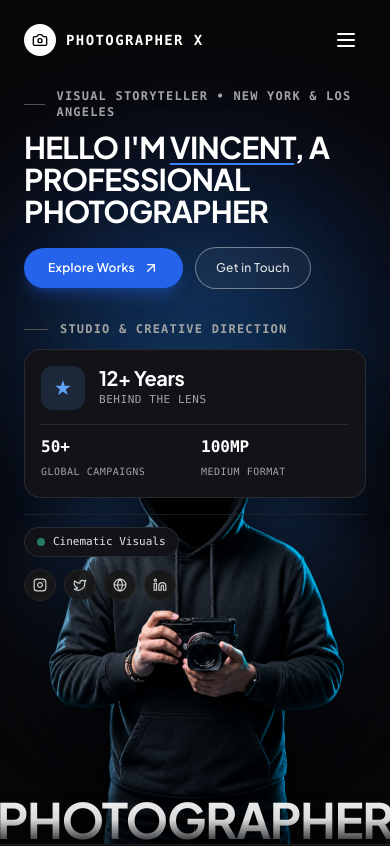
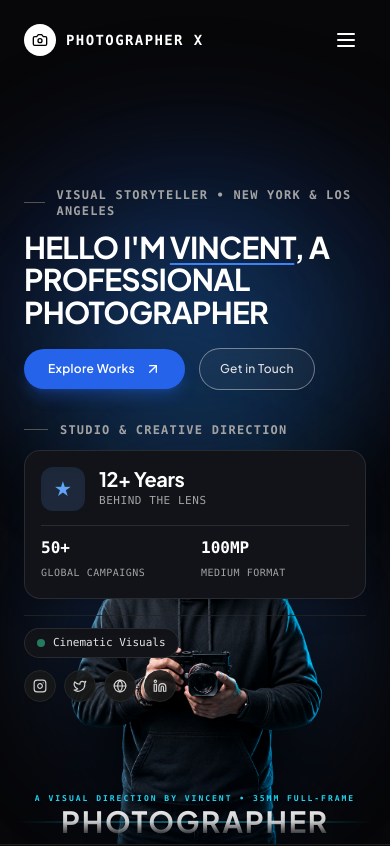
Before and after one commit to IanCastlee/photographer-portfolio, a React (Vite) app: page / in a window 390 px wide. Shown: the top 846 px of the page. Built offline with nearby package versions, Linux system fonts and the light colour scheme; a web font is replaced by a local one.

Commit message:
feat: move left greeting strictly to left side, add cinematic movie effect to PHOTOGRAPHER title, and fix mobile margins

```diff
--- a/src/components/organisms/HeroSection.jsx
+++ b/src/components/organisms/HeroSection.jsx
@@ -18,42 +18,42 @@ export const HeroSection = ({ profile, featuredProjects = [] }) => {
   return (
     <section
       id="home"
-      className="relative min-h-screen flex flex-col justify-between pt-20 pb-0 sm:pt-24 overflow-hidden bg-[#f6f7f9] dark:bg-[#070709] transition-colors duration-500"
+      className="relative min-h-screen flex flex-col justify-between pt-24 pb-0 sm:pt-28 overflow-hidden bg-[#f6f7f9] dark:bg-[#070709] transition-colors duration-500"
     >
-      {/* ─── ATMOSPHERIC BACKGROUND SPOTLIGHT ─── */}
+      {/* ─── ATMOSPHERIC BACKGROUND SPOTLIGHT (Cinematic Rim Glow) ─── */}
       <div className="absolute inset-0 pointer-events-none overflow-hidden">
         {/* Center blue/cyan radial glow behind hoodie character */}
-        <div className="absolute top-[35%] left-1/2 -translate-x-1/2 -translate-y-1/2 w-[600px] sm:w-[950px] h-[450px] sm:h-[650px] bg-[radial-gradient(ellipse_at_center,rgba(37,99,235,0.28),transparent_70%)] dark:bg-[radial-gradient(ellipse_at_center,rgba(30,58,138,0.48),transparent_70%)] blur-2xl" />
+        <div className="absolute top-[35%] left-1/2 -translate-x-1/2 -translate-y-1/2 w-[600px] sm:w-[950px] h-[450px] sm:h-[650px] bg-[radial-gradient(ellipse_at_center,rgba(37,99,235,0.3),transparent_70%)] dark:bg-[radial-gradient(ellipse_at_center,rgba(30,58,138,0.5),transparent_70%)] blur-2xl" />
         {/* Secondary subtle rim lights */}
         <div className="absolute top-1/4 right-[12%] w-72 h-72 bg-cyan-500/10 dark:bg-cyan-500/10 rounded-full blur-3xl" />
-        <div className="absolute top-1/3 left-[10%] w-72 h-72 bg-blue-500/10 dark:bg-blue-500/10 rounded-full blur-3xl" />
+        <div className="absolute top-1/3 left-[8%] w-72 h-72 bg-blue-500/10 dark:bg-blue-500/10 rounded-full blur-3xl" />
         {/* Deep dark vignette edges */}
         <div className="absolute inset-0 bg-gradient-to-b from-transparent via-transparent to-[#f6f7f9] dark:to-[#070709] opacity-80" />
       </div>
 
       {/* ─── CENTER HOODIE FIGURE ANCHORED FLUSH TO VERY BOTTOM (SAGAD SA BOTTOM) ─── */}
-      <div className="absolute bottom-0 left-1/2 -translate-x-1/2 z-10 flex items-end justify-center pointer-events-none w-full max-w-[340px] sm:max-w-[440px] lg:max-w-[500px] xl:max-w-[580px] 2xl:max-w-[640px]">
+      <div className="absolute bottom-0 left-1/2 -translate-x-1/2 z-10 flex items-end justify-center pointer-events-none w-full max-w-[290px] sm:max-w-[360px] lg:max-w-[420px] xl:max-w-[470px] 2xl:max-w-[520px]">
         {/* Backlight Aura matching the cyan rim lighting on the hoodie */}
         <div className="absolute top-12 left-1/2 -translate-x-1/2 w-64 h-64 sm:w-80 sm:h-80 bg-cyan-500/25 dark:bg-blue-500/35 rounded-full blur-3xl pointer-events-none" />
 
         <img
           src={hoodiePhotographerImg}
           alt="Photographer in black hoodie holding camera"
-          className="w-auto h-auto max-h-[62vh] sm:max-h-[70vh] lg:max-h-[80vh] xl:max-h-[85vh] 2xl:max-h-[88vh] object-contain object-bottom select-none drop-shadow-[0_20px_35px_rgba(0,0,0,0.35)] dark:drop-shadow-[0_25px_45px_rgba(0,0,0,0.95)] filter contrast-105"
+          className="w-auto h-auto max-h-[60vh] sm:max-h-[68vh] lg:max-h-[76vh] xl:max-h-[82vh] 2xl:max-h-[86vh] object-contain object-bottom select-none drop-shadow-[0_20px_35px_rgba(0,0,0,0.35)] dark:drop-shadow-[0_25px_45px_rgba(0,0,0,0.95)] filter contrast-105"
         />
       </div>
 
-      {/* ─── MAIN STAGE CONTAINER (TOP-ALIGNED DUAL SIDES: TOP-LEFT GREETING | TOP-RIGHT STATS) ─── */}
-      <div className="max-w-[1536px] mx-auto px-6 sm:px-10 lg:px-12 xl:px-16 w-full relative z-30 pt-2 sm:pt-4 lg:pt-6">
-        <div className="grid grid-cols-1 lg:grid-cols-12 gap-8 lg:gap-6 items-start">
+      {/* ─── MAIN STAGE CONTAINER (LEFT & RIGHT COLUMNS WITH AMPLE CENTER STAGE CLEARANCE) ─── */}
+      <div className="max-w-[1560px] mx-auto px-6 sm:px-10 lg:px-14 xl:px-16 w-full relative z-30 my-auto">
+        <div className="grid grid-cols-1 lg:grid-cols-12 gap-8 lg:gap-8 items-start">
 
-          {/* ─── LEFT COLUMN: TOP-LEFT GREETING & PILL CTA (Placed high at top-left, not in middle) ─── */}
-          <div className="lg:col-span-4 flex flex-col items-start text-left z-30 order-1">
-            <SectionEyebrow className="mb-2 text-[11px] text-blue-600 dark:text-blue-400 font-semibold tracking-widest">
+          {/* ─── LEFT COLUMN: GREETING & PILL CTA (Firmly anchored on the LEFT side) ─── */}
+          <div className="lg:col-span-4 xl:col-span-4 max-w-xl lg:max-w-md xl:max-w-lg flex flex-col items-start text-left z-30 order-1 lg:-translate-y-4 xl:-translate-y-8 transition-transform duration-300">
+            <SectionEyebrow className="mb-3 text-[11px] text-blue-600 dark:text-blue-400 font-semibold tracking-widest">
               Visual Storyteller • {profile.location}
             </SectionEyebrow>
 
-            <h1 className="text-3xl sm:text-4xl lg:text-3xl xl:text-4xl 2xl:text-5xl font-black uppercase tracking-tight text-neutral-900 dark:text-white leading-[1.06] mb-5">
+            <h1 className="text-3xl sm:text-4xl lg:text-3xl xl:text-4xl 2xl:text-5xl font-black uppercase tracking-tight text-neutral-900 dark:text-white leading-[1.08] mb-5">
               Hello I'm <span className="underline decoration-blue-500 underline-offset-4 decoration-2">{profile.name}</span>, a professional photographer
             </h1>
 
@@ -62,11 +62,11 @@ export const HeroSection = ({ profile, featuredProjects = [] }) => {
             </p>
 
             {/* Vibrant Pill Action Buttons */}
-            <div className="flex flex-wrap items-center gap-3">
+            <div className="flex flex-wrap items-center gap-3.5">
               <button
                 type="button"
                 onClick={(e) => handleScrollTo(e, '#works')}
-                className="group inline-flex items-center gap-2 px-6 py-3 rounded-full bg-blue-600 hover:bg-blue-500 text-white font-semibold text-xs sm:text-sm tracking-wide shadow-lg shadow-blue-600/30 transition-all duration-300 hover:scale-105 active:scale-95"
+                className="group inline-flex items-center gap-2.5 px-6 py-3 rounded-full bg-blue-600 hover:bg-blue-500 text-white font-semibold text-xs sm:text-sm tracking-wide shadow-lg shadow-blue-600/30 transition-all duration-300 hover:scale-105 active:scale-95"
               >
                 <span>Explore Works</span>
                 <ArrowUpRight className="w-4 h-4 transition-transform group-hover:translate-x-0.5 group-hover:-translate-y-0.5" />
@@ -82,14 +82,14 @@ export const HeroSection = ({ profile, featuredProjects = [] }) => {
             </div>
           </div>
 
-          {/* ─── MIDDLE SPACER COLUMN (Unobstructed stage for the hoodie) ─── */}
-          <div className="hidden lg:block lg:col-span-4 min-h-[100px] pointer-events-none" />
+          {/* ─── MIDDLE SPACER COLUMN (Guarantees center figure has clear breathing space) ─── */}
+          <div className="hidden lg:block lg:col-span-4 xl:col-span-4 min-h-[100px] pointer-events-none" />
 
-          {/* ─── RIGHT COLUMN: TOP-RIGHT STATS & SOCIALS ─── */}
-          <div className="lg:col-span-4 flex flex-col items-start lg:items-end z-30 order-2 lg:order-3">
+          {/* ─── RIGHT COLUMN: BALANCED STATS CARD, DISCIPLINE & SOCIALS ─── */}
+          <div className="lg:col-span-4 xl:col-span-4 max-w-sm lg:ml-auto flex flex-col items-start lg:items-end z-30 order-2 lg:order-3 lg:-translate-y-4 xl:-translate-y-8 transition-transform duration-300">
 
             {/* Top Eyebrow to balance the left side */}
-            <SectionEyebrow className="mb-2 text-[11px] text-blue-600 dark:text-blue-400 font-semibold tracking-widest lg:text-right">
+            <SectionEyebrow className="mb-3 text-[11px] text-blue-600 dark:text-blue-400 font-semibold tracking-widest lg:text-right">
               Studio & Creative Direction
             </SectionEyebrow>
 
@@ -185,11 +185,23 @@ export const HeroSection = ({ profile, featuredProjects = [] }) => {
         </div>
       </div>
 
-      {/* ─── MASSIVE METALLIC TITANIC WORDMARK: "PHOTOGRAPHER" (ANCHORED DIRECTLY OVER BOTTOM OF IMAGE) ─── */}
-      <div className="w-full relative z-20 flex items-center justify-center overflow-hidden pb-0 select-none pointer-events-none">
-        <h2 className="text-[12.5vw] sm:text-[11.5vw] lg:text-[10.5vw] xl:text-[150px] 2xl:text-[180px] font-black uppercase tracking-tight text-center leading-none bg-gradient-to-b from-neutral-300 via-neutral-400 to-neutral-600 dark:from-white dark:via-neutral-200 dark:to-neutral-500/30 bg-clip-text text-transparent drop-shadow-[0_4px_16px_rgba(0,0,0,0.6)] dark:drop-shadow-[0_4px_16px_rgba(0,0,0,0.9)] opacity-95 transition-all duration-500">
-          PHOTOGRAPHER
-        </h2>
+      {/* ─── CINEMATIC BLOCKBUSTER MOVIE-STYLE TITANIC WORDMARK: "PHOTOGRAPHER" ─── */}
+      <div className="w-full relative z-20 flex flex-col items-center justify-center pb-2 px-4 sm:px-8 md:px-12 select-none pointer-events-none">
+
+        {/* Cinematic Film Stamp Header */}
+        <span className="block text-[8px] sm:text-[10px] md:text-[11px] font-mono tracking-[0.25em] sm:tracking-[0.35em] text-cyan-500 dark:text-cyan-400 uppercase mb-0.5 sm:mb-1 drop-shadow font-semibold">
+          A VISUAL DIRECTION BY VINCENT • 35MM FULL-FRAME
+        </span>
+
+        {/* Anamorphic Cyan/Blue Horizon Flare Streak */}
+        <div className="relative w-full max-w-6xl flex items-center justify-center">
+          <div className="absolute top-1/2 left-0 right-0 h-[1.5px] bg-gradient-to-r from-transparent via-cyan-400/50 via-blue-500/60 to-transparent blur-[0.5px]" />
+
+          {/* Main Blockbuster Movie Title */}
+          <h2 className="relative text-[7.5vw] sm:text-[8.5vw] md:text-[9.5vw] lg:text-[10vw] xl:text-[128px] 2xl:text-[148px] font-black uppercase tracking-[0.06em] sm:tracking-[0.14em] lg:tracking-[0.20em] text-center leading-none bg-gradient-to-b from-white via-slate-200 via-neutral-300 to-slate-600 dark:from-white dark:via-neutral-100 dark:via-neutral-300 dark:to-neutral-700/40 bg-clip-text text-transparent drop-shadow-[0_0_35px_rgba(37,99,235,0.45)] dark:drop-shadow-[0_0_45px_rgba(59,130,246,0.35)] drop-shadow-[0_12px_24px_rgba(0,0,0,0.95)] opacity-95 transition-all duration-500">
+            PHOTOGRAPHER
+          </h2>
+        </div>
       </div>
     </section>
   );
```
